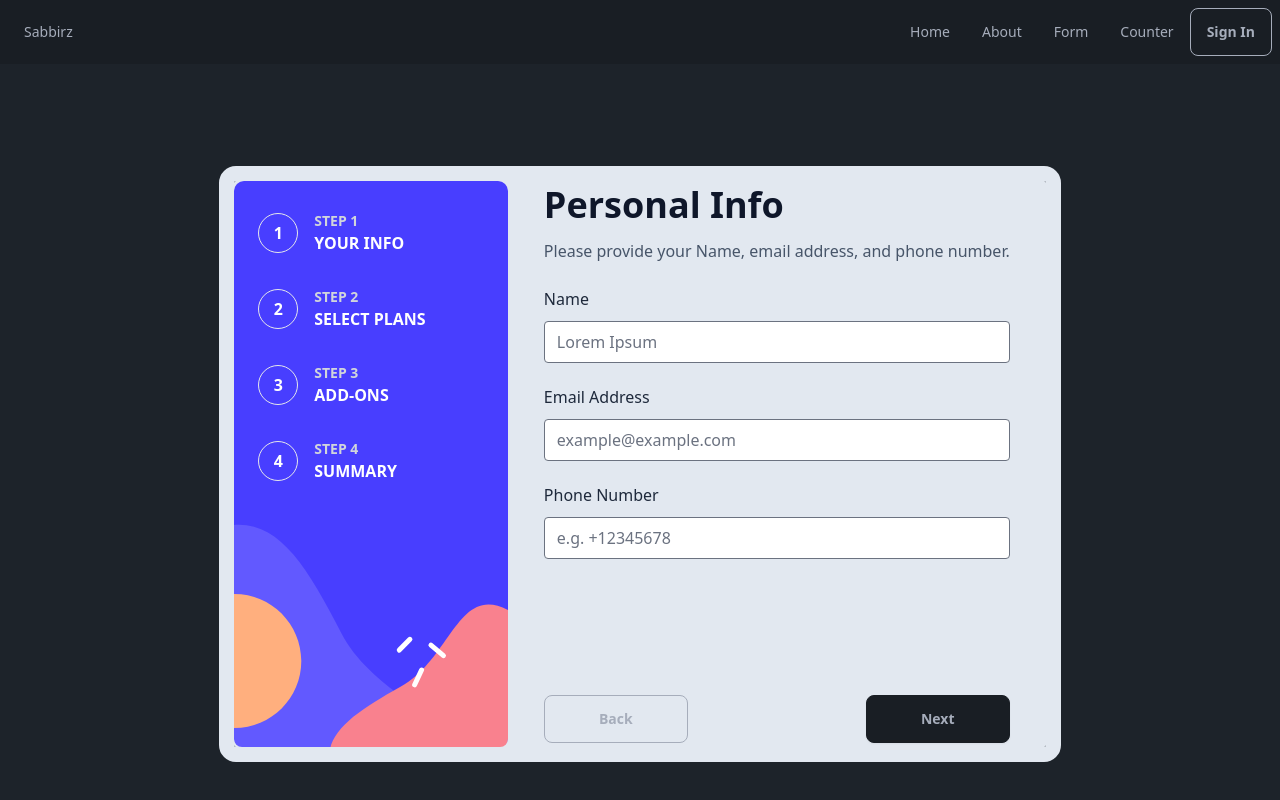
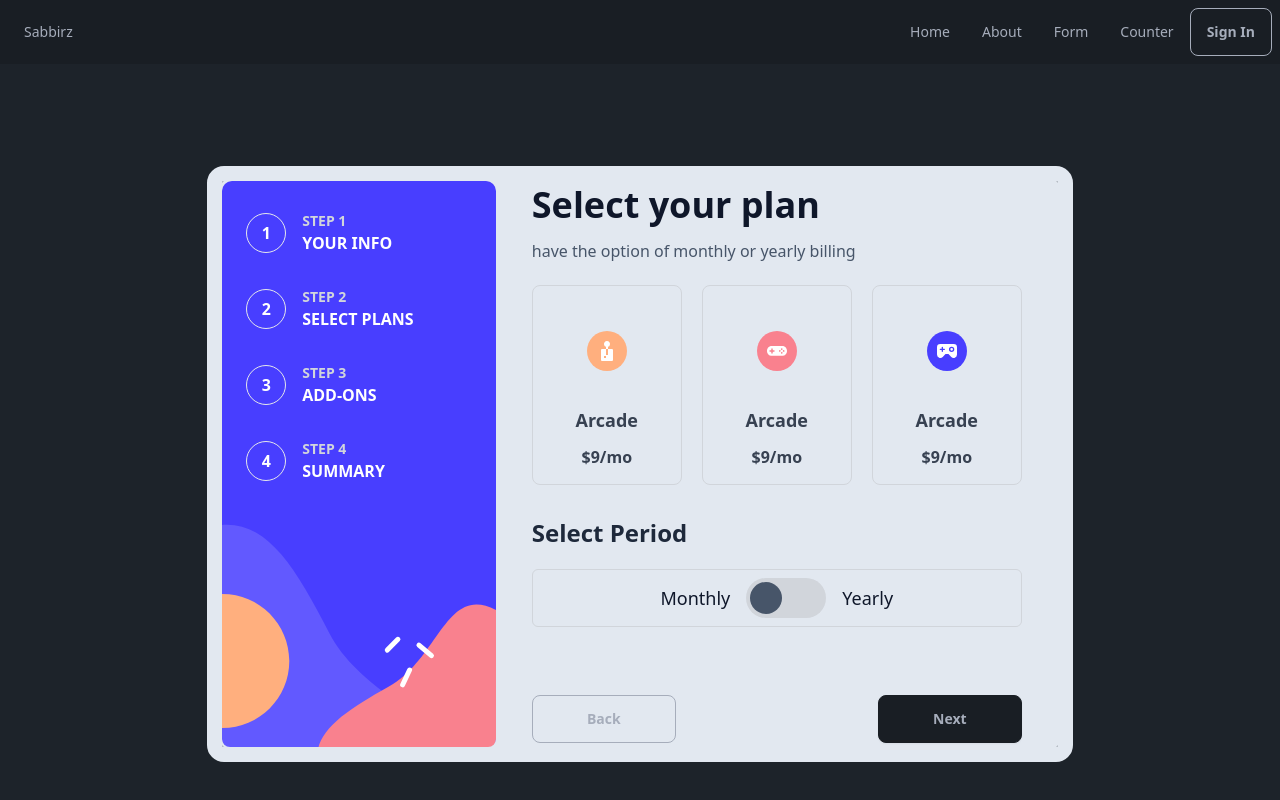
Before and after one commit to sabbirkuasha/vueBasic, a Vue app: page /multi in a window 1280 px wide. Shown: the top 800 px of the page. Built offline with nearby package versions, Linux system fonts and the light colour scheme; a web font is replaced by a local one.

Commit message:
Select Plan Style

```diff
--- a/src/components/MultiStepForms/MultiStep.vue
+++ b/src/components/MultiStepForms/MultiStep.vue
@@ -5,7 +5,8 @@
             <StepsCounter :steps="steps" />
 
             <div id="steps-form-details" class="border-none px-5 py-1">
-                <PersonalInfo />
+                <!-- <PersonalInfo /> -->
+                <PlansInfo />
 
             </div>
         </div>
@@ -16,6 +17,7 @@
 <script setup>
 import PersonalInfo from './PersonalInfo.vue'
 import StepsCounter from './StepsCounter.vue'
+import PlansInfo from './PlansInfo.vue'
 
 
 const steps = ([
--- a/src/components/MultiStepForms/PersonalInfo.vue
+++ b/src/components/MultiStepForms/PersonalInfo.vue
@@ -30,4 +30,5 @@
 </template>
 
 <script setup>
+
 </script>
--- /dev/null
+++ b/src/components/MultiStepForms/PlansInfo.vue
@@ -0,0 +1,87 @@
+<template>
+    <div
+        class="prose prose-h1:text-slate-900 prose-h2:text-slate-800 prose-h1:mb-0 prose-h2:my-0 prose-p:mt-3 prose-p:text-slate-600 prose-label:text-slate-900 w-full px-4 h-full  flex flex-col">
+
+        <div class="">
+            <h1 class="">Select your plan</h1>
+            <p class="">have the option of monthly or yearly billing</p>
+        </div>
+        <form class="flex flex-col flex-grow  justify-between">
+            <div class="flex flex-col gap-8">
+                <div class="flex flex-row justify-between gap-5">
+                    <div v-for="item in planList" :key="item.id">
+                        <div class="prose-h4:text-gray-700 prose-h6:text-gray-700 prose-h6:font-bold">
+                            <!-- {{ item.inputID }} -->
+                            <input type="radio" :id="item.id" name="promo" class="peer hidden" />
+                            <label :for="item.id"
+                                class="flex h-[200px] w-[150px] cursor-pointer flex-col items-center justify-center rounded-lg border border-gray-300 p-4 transition-all duration-200 ease-in-out hover:border-blue-400 focus:outline-none focus:ring-2 focus:ring-blue-500 peer-checked:border-blue-500 peer-checked:bg-blue-100 peer-checked:border-2">
+                                <img :src="item.planImage" alt="Arcade" class="mb-2 h-10 w-10" />
+                                <h4 class="text-lg font-bold">Arcade</h4>
+                                <h6 class="text-gray-600">$9/mo</h6>
+                            </label>
+                        </div>
+                    </div>
+                </div>
+                <div class="w-full rounded-md flex flex-col gap-5">
+                    <h2>Select Period</h2>
+                    <div
+                        class="rounded-md p-2 hover:shadow-xl duration-500 flex flex-row items-center space-x-4 relative justify-center border-gray-300 border w-full">
+                        <h1 class="text-lg font-medium ">Monthly</h1>
+                        <label for="check1"
+                            class="relative  h-10 w-20 rounded-full bg-gray-300  cursor-pointer flex items-center">
+                            <input type="checkbox" id="check1" class="peer sr-only" />
+                            <span
+                                class="absolute left-1 top-1 h-8 w-8 rounded-full bg-slate-600 duration-500 peer-checked:left-11 peer-checked:bg-slate-900"></span>
+                        </label>
+                        <h1 class="text-lg font-medium ">Yearly</h1>
+                    </div>
+                </div>
+            </div>
+
+            <div class="flex justify-between mt-5">
+                <button class="btn btn-outline w-36" type="button">Back</button>
+                <button class="btn w-36" type="button">Next</button>
+            </div>
+        </form>
+    </div>
+</template>
+
+<script setup>
+import { ref } from 'vue';
+
+const planList = ref([
+    {
+        id: 1,
+        planName: 'Arcade',
+        planPrice: {
+            monthly: 9,
+            yearly: 9 * (12 - 2)
+        },
+        planImage: '/src/assets/images/icon-arcade.svg',
+        inputID: 'arcade'
+    },
+    {
+        id: 2,
+        planName: 'Advanced',
+        planPrice: {
+            monthly: 9,
+            yearly: 9 * (12 - 2)
+        },
+        planImage: '/src/assets/images/icon-advanced.svg',
+        inputID: 'advanced'
+    },
+    {
+        id: 3,
+        planName: 'Pro',
+        planPrice: {
+            monthly: '$9',
+            yearly: 9 * (12 - 2)
+        },
+        planImage: '/src/assets/images/icon-pro.svg',
+        inputID: 'pro'
+    },
+])
+
+console.log(planList)
+
+</script>
```
